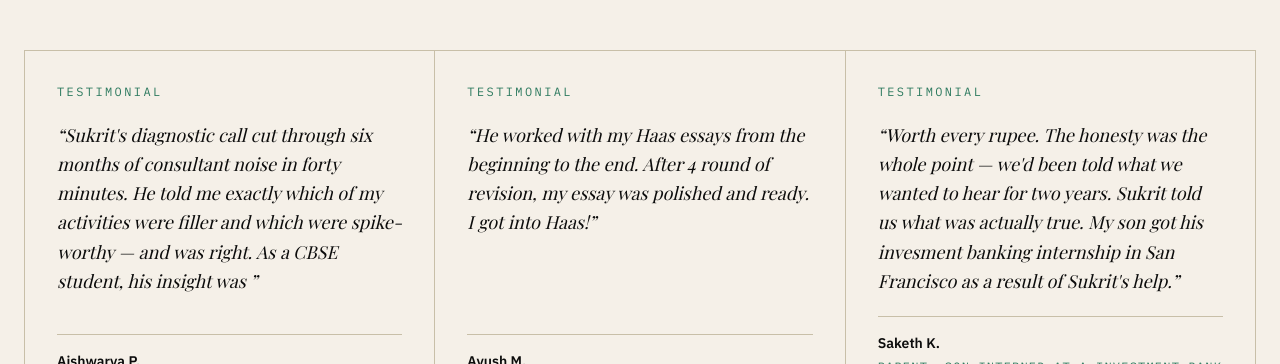
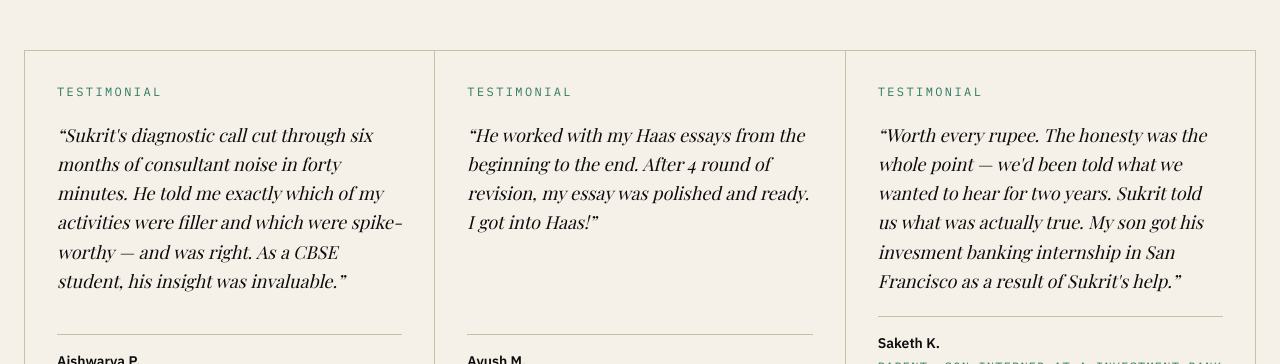
Before and after one commit to skrt-apps/admissions-site, a React (Vite) app: page / in a window 1280 px wide. Shown: the part 3286-3650 px from the top of the page. Built offline with nearby package versions, Linux system fonts and the light colour scheme; no server answers; a web font is replaced by a local one.

Commit message:
Update testimonial quote for Aishwarya P.

```diff
--- a/src/pages/Home.jsx
+++ b/src/pages/Home.jsx
@@ -15,7 +15,7 @@ const NAV_LINKS = [
 // Each card needs: quote, name, college, location.
 const TESTIMONIALS = [
   {
-    quote:    "Sukrit's diagnostic call cut through six months of consultant noise in forty minutes. He told me exactly which of my activities were filler and which were spike-worthy — and was right. As a CBSE student, his insight was ",
+    quote:    "Sukrit's diagnostic call cut through six months of consultant noise in forty minutes. He told me exactly which of my activities were filler and which were spike-worthy — and was right. As a CBSE student, his insight was invaluable.",
     name:     "Aishwarya P.",
     college:  "ESSEC Singapore 2026",
     location: "Mumbai",
```
